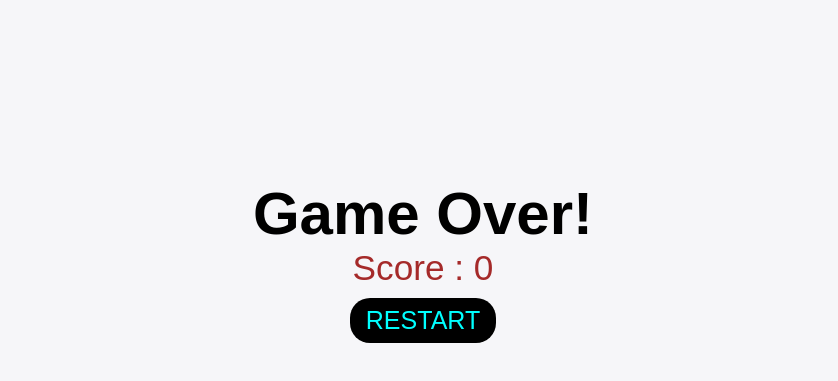
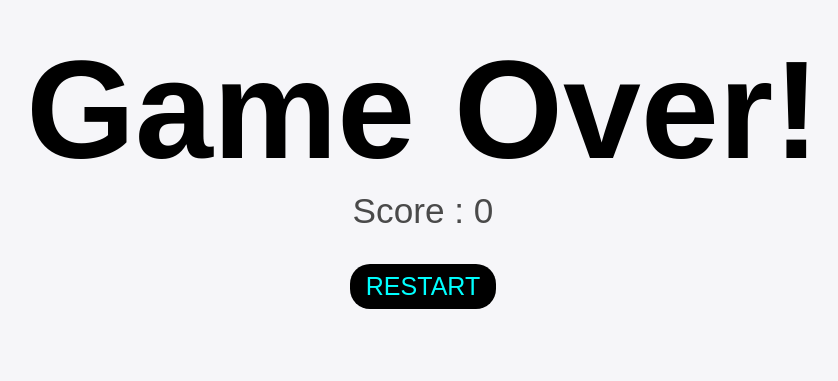
Before and after one commit to tanyaagrawalhii/iDragon, a plain HTML site: page index.html in a window 1280 px wide. Shown: the part 161-542 px from the top of the page, without its empty margins (217-1055 px from the left). Drawn offline with Linux system fonts and the light colour scheme.

Commit message:
Update style.css

```diff
--- a/style.css
+++ b/style.css
@@ -61,12 +61,11 @@ body{
 }
 
 #result{
-    height: 200px;
-    width: 600px;
-    /* background-color:aqua; */
+    height: 500px;
+    width: 1200px;
     margin: 3rem auto;
     padding: 40px 50px;
-    font-size: 30px;
+    font-size: 70px;
     text-align: center;
     border-radius: 20px;
     display: none;
@@ -74,7 +73,7 @@ body{
 
 #score{
     font-size: 2.2rem;
-    color: brown;
+    color:rgb(74, 74, 74) ;
     justify-content: center;
 }
 #btn{
@@ -84,9 +83,7 @@ body{
     background-color: black;
     color: cyan;
     font-size: 25px;
-
     margin-top: 10px;
-
     cursor: pointer;
     text-transform: uppercase;
 }
```
